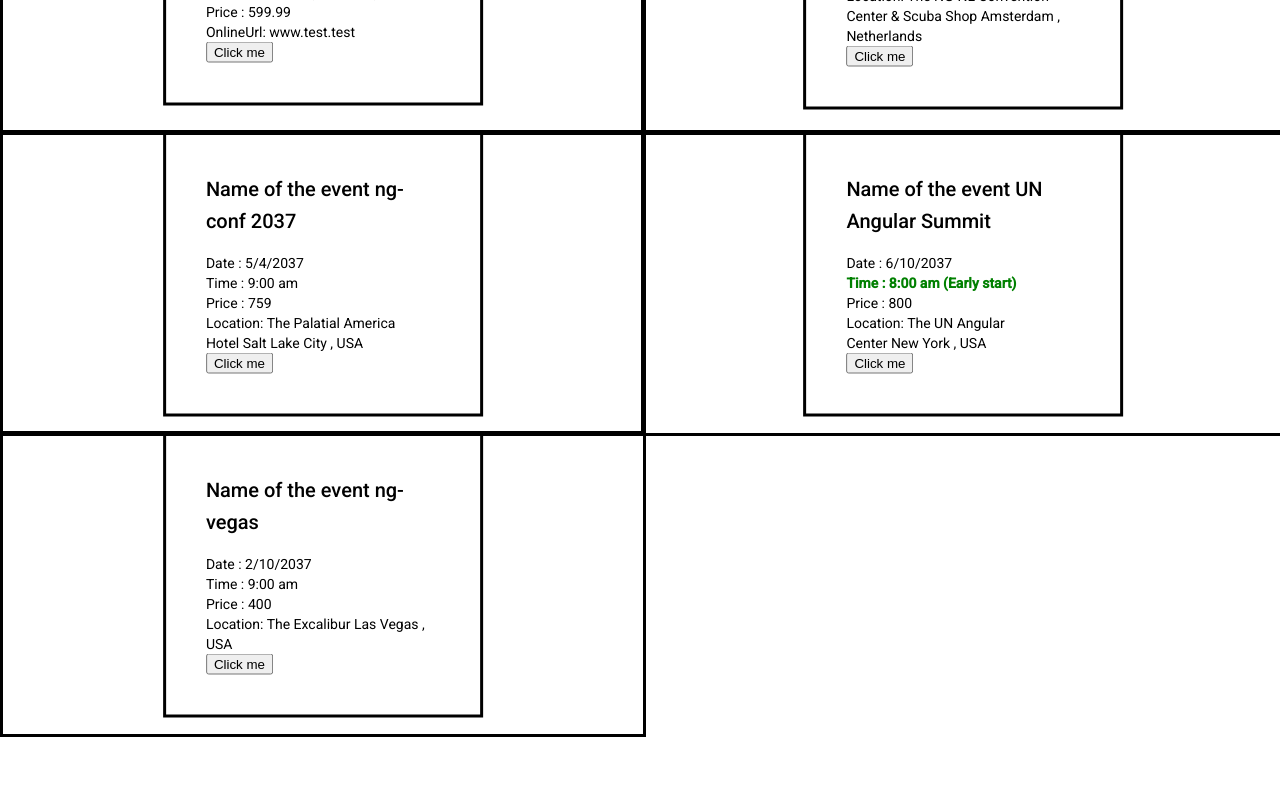
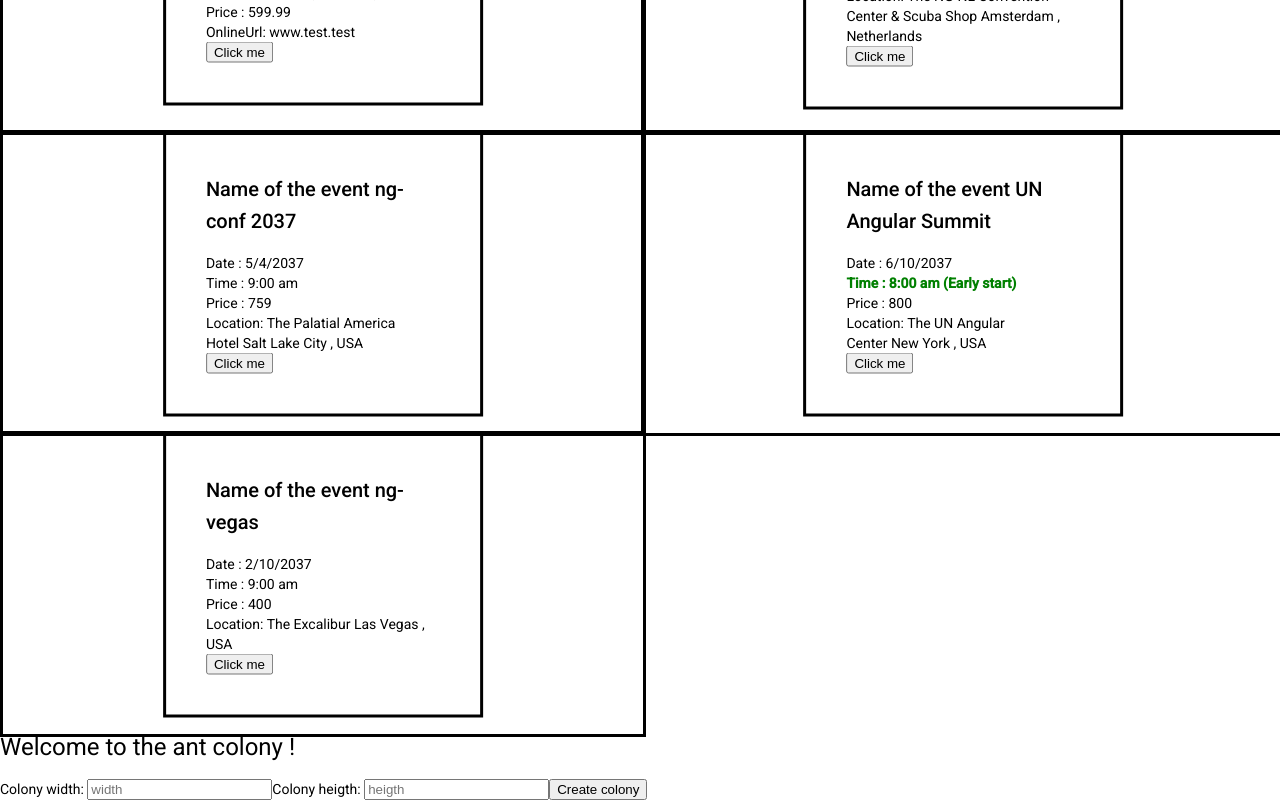
Before and after one commit to mpepe16/Photo-galery---MEAN-stack, an Angular app in the folder Client/: page / in a window 1280 px wide. Shown: the part 548-1348 px from the top of the page. Before the commit the page ends 1285 px from the top, so only its background shows below. Built offline with nearby package versions, Linux system fonts and the light colour scheme.

Commit message:
Add: colonyBuilder ts and colony component.

```diff
--- /dev/null
+++ b/Client/src/app/antColony/colony/colony.component.html
@@ -0,0 +1,12 @@
+<div>
+    <h1>Welcome to the ant colony ! </h1>
+    <label for="width">Colony width: </label>
+    <input id="width" type ="text"  placeholder="width" #width>
+    <label for="heigth">Colony heigth: </label>
+    <input id="heigth" type = "text"  placeholder="heigth" #heigth>
+    <button type = "button" (click) = "buildColony(heigth.value, width.value)">
+        Create colony</button>
+</div>
+<div #container id="container">
+
+</div>
--- /dev/null
+++ b/Client/src/app/antColony/colony/colony.component.scss
@@ -0,0 +1,11 @@
+:root {
+    --grid-cols: 1;
+    --grid-rows: 1;
+  }
+
+  #container {
+    display: grid;
+    grid-gap: 1em;
+    grid-template-rows: repeat(var(--grid-rows), 1fr);
+    grid-template-columns: repeat(var(--grid-cols), 1fr);
+  }
--- /dev/null
+++ b/Client/src/app/antColony/colony/colony.component.ts
@@ -0,0 +1,29 @@
+import { Component, Input, OnInit } from '@angular/core';
+import { colonyBuilder } from 'src/app/colonyBuilder';
+
+
+@Component({
+  selector: 'atp-colony',
+  templateUrl: './colony.component.html',
+  styleUrls: ['./colony.component.scss']
+})
+export class ColonyComponent implements OnInit {
+
+  constructor() {
+   }
+
+  ngOnInit(): void {
+  }
+
+  buildColony(width: string, heigth: string): void{
+    const container = document.getElementById("container") as HTMLElement;
+        container.style.setProperty('--grid-rows', width);
+        container.style.setProperty('--grid-cols', heigth);
+        for (let c = 0; c < (parseInt(width) * parseInt(heigth)); c++) {
+            let cell = document.createElement("div");
+            cell.innerHTML = c.toString();
+            container.appendChild(cell).className = "grid-item";
+  }
+}
+
+}
--- a/Client/src/app/app.component.html
+++ b/Client/src/app/app.component.html
@@ -22,3 +22,4 @@
 <atp-navbar></atp-navbar>
 
 <atp-events-list></atp-events-list>
+<atp-colony></atp-colony>
--- a/Client/src/app/app.module.ts
+++ b/Client/src/app/app.module.ts
@@ -19,6 +19,7 @@
 import { NavbarComponent } from './nav/navbar/navbar.component';
 import { FormsModule } from "@angular/forms"
 import {MatGridListModule} from '@angular/material/grid-list';
+import { ColonyComponent } from './antColony/colony/colony.component';
 
 @NgModule({
   declarations: [
@@ -27,7 +28,8 @@
     EventsListComponent,
     EventsAppComponent,
     EventThumbnailComponent,
-    NavbarComponent
+    NavbarComponent,
+    ColonyComponent
   ],
   imports: [
 
--- /dev/null
+++ b/Client/src/app/colonyBuilder.ts
@@ -0,0 +1,19 @@
+export class colonyBuilder {
+    width: string;
+    heigth: string;
+    constructor(width: string, height: string) {
+        this.width = width;
+        this.heigth = height;
+    }
+
+    build(): void {
+        const container = document.getElementById("container") as HTMLElement;
+        container.style.setProperty('--grid-rows', this.width);
+        container.style.setProperty('--grid-cols', this.heigth);
+        for (let c = 0; c < (parseInt(this.width) * parseInt(this.heigth)); c++) {
+            let cell = document.createElement("div");
+            container.appendChild(cell).className = "grid-item";
+  };
+    }
+
+}
--- a/Client/src/styles.scss
+++ b/Client/src/styles.scss
@@ -2,3 +2,9 @@
 
 html, body { height: 100%; }
 body { margin: 0; font-family: Roboto, "Helvetica Neue", sans-serif; }
+.grid-item {
+    padding: 1em;
+    border: 1px solid rgb(15, 9, 9);
+    text-align: center;
+    border-color: black;
+  }
```
Also changed, not shown: 1 other file (tests, documents, lock files or other folders).
